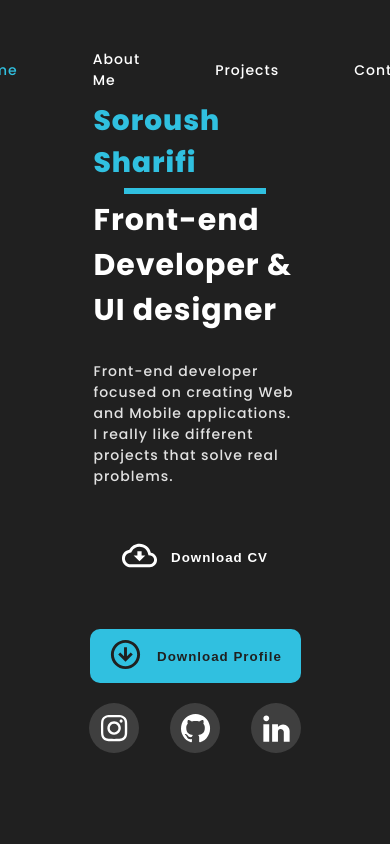
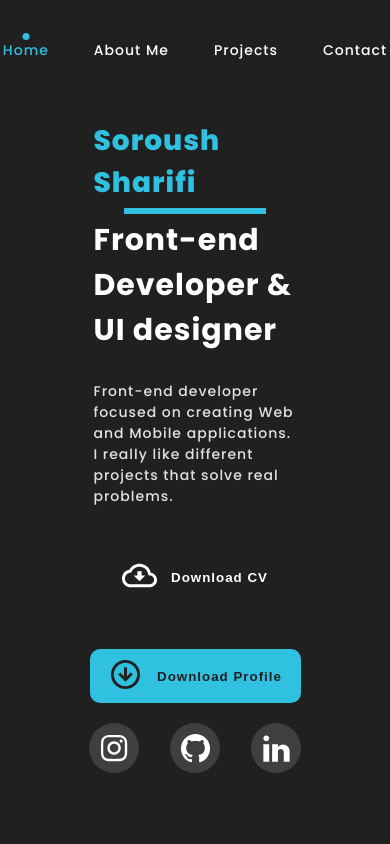
Before and after one commit to Cladux/Personal-Website, a React (Vite) app: page / in a window 390 px wide. Shown: the top 844 px of the page. Built offline with nearby package versions, Linux system fonts and the light colour scheme.

Commit message:
header-responsive-fix

```diff
--- a/src/layouts/header/Header.module.scss
+++ b/src/layouts/header/Header.module.scss
@@ -58,14 +58,14 @@ header {
 }
 
 // media query
-@media only screen and (max-width: 970px) {
+@media only screen and (max-width: 1200px) {
   header {
     @include flex(column);
     // section left
     .sectionLeft {
       flex-basis: 100%;
       clip-path: none;
-      padding: 100px 50px;
+      padding: 120px 50px;
       .container {
         @include flex(column);
         width: 70%;
--- a/src/layouts/header/components/SocialLink/SocialLink.module.scss
+++ b/src/layouts/header/components/SocialLink/SocialLink.module.scss
@@ -6,7 +6,10 @@
   height: $size;
   border-radius: 50%;
   background: var(--bg-color-light);
-  svg {
-    fill: var(--text-color);
+  a {
+    @include flex;
+    svg {
+      fill: var(--text-color);
+    }
   }
 }
--- a/src/layouts/header/components/SocialLink/SocialLink.tsx
+++ b/src/layouts/header/components/SocialLink/SocialLink.tsx
@@ -10,7 +10,9 @@ const IconBox = ({ setIcon }: Props): JSX.Element => {
   return (
     <>
       <div className={styles.iconBox}>
-        <Icon />
+        <a href="" target="_blank">
+          <Icon />
+        </a>
       </div>
     </>
   );
--- a/src/layouts/nav/Nav.module.scss
+++ b/src/layouts/nav/Nav.module.scss
@@ -2,14 +2,14 @@
 nav {
   @include flex;
   width: 100%;
-  height: 140px;
+  height: 120px;
   position: fixed;
   top: 0;
   z-index: 1;
 
   .navList {
     @include flex;
-    gap: 4.6875rem;
+    gap: 75px;
     color: var(--text-color);
     & > li {
       font-size: var(--font-size-p);
@@ -32,3 +32,12 @@ nav {
     }
   }
 }
+
+@media only screen and (max-width: 970px) {
+  nav {
+    height: 100px;
+    .navList {
+      gap: 45px;
+    }
+  }
+}
--- a/src/scssModules/cssRoot.scss
+++ b/src/scssModules/cssRoot.scss
@@ -29,7 +29,7 @@
 }
 
 //media query css variables
-@media only screen and (max-width: 560px) {
+@media only screen and (max-width: 768px) {
   :root {
     //media font-sizes
     --font-size-bg: 200px;
```
